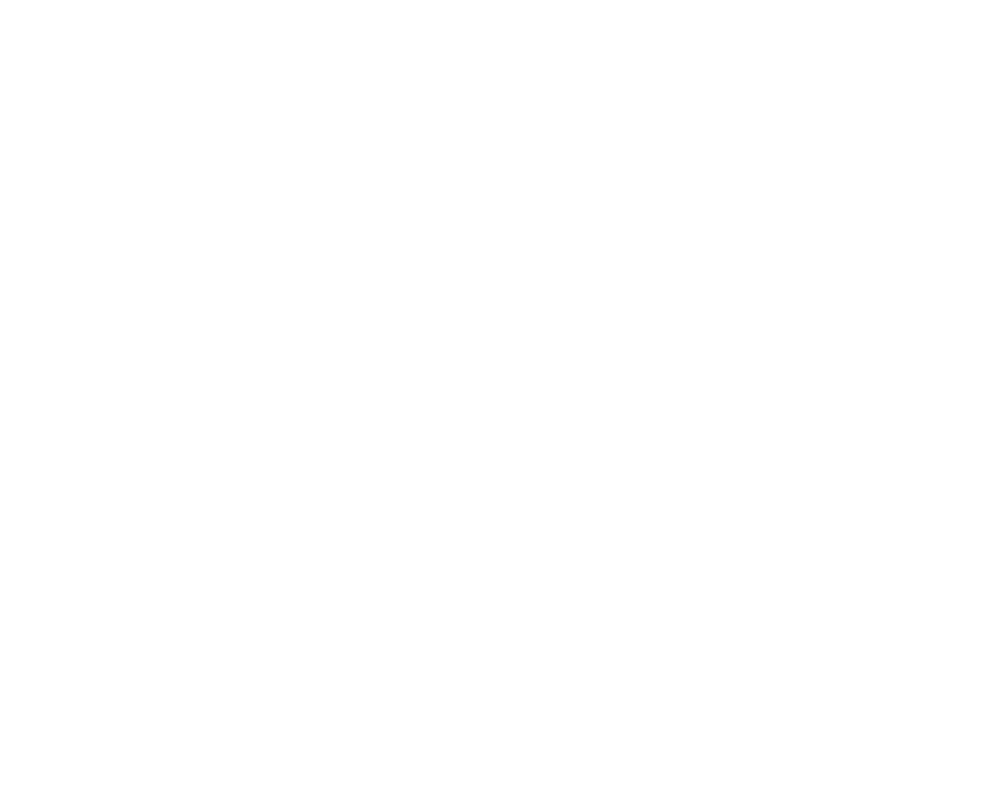
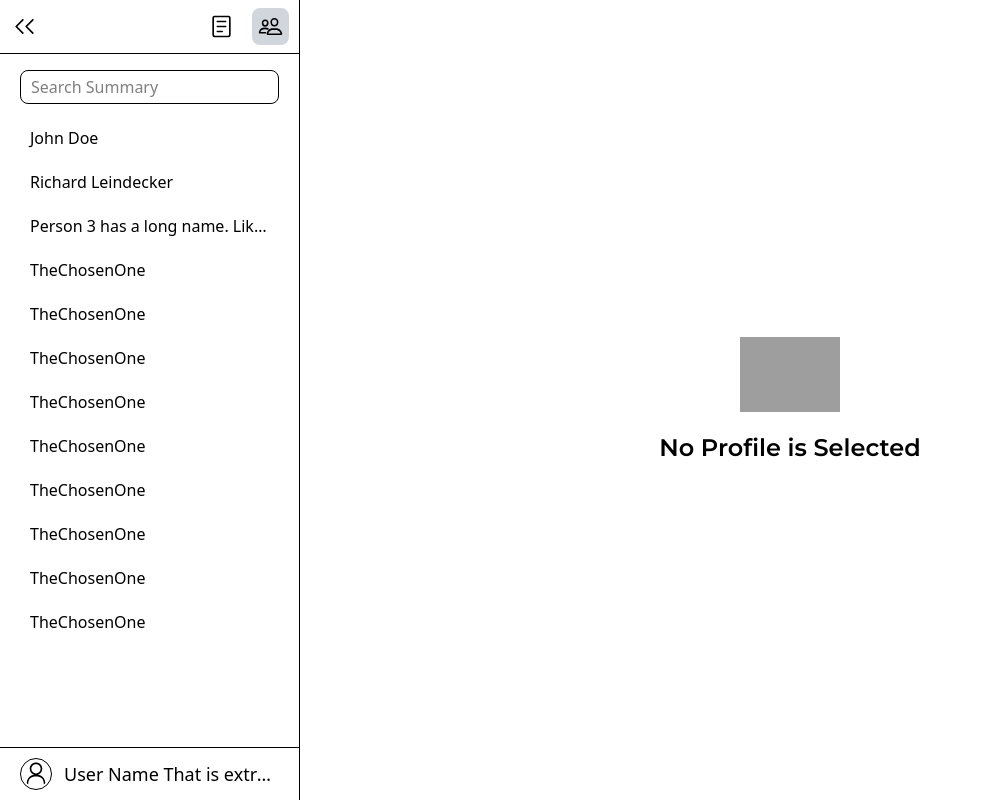
Before and after one commit to andrybc/ai-journal-backend, a React (Vite) app in the folder frontend/: page /relationships in a window 1280 px wide. Before the commit this address had no page. Shown: the whole page, without its empty margins (0-982 px from the left). Built offline with nearby package versions, Linux system fonts and the light colour scheme; grey boxes are pictures that could not be loaded; the HTML template or start-up script is replaced by a standard one.

Commit message:
Fixed changes for pull request

```diff
--- a/frontend/package.json
+++ b/frontend/package.json
@@ -14,7 +14,7 @@
 		"@tailwindcss/vite": "^4.0.12",
 		"react": "^19.0.0",
 		"react-dom": "^19.0.0",
-		"react-router-dom": "^7.3.0",
+		"react-router": "^7.4.0",
 		"tailwindcss": "^4.0.12"
 	},
 	"devDependencies": {
--- a/frontend/src/App.tsx
+++ b/frontend/src/App.tsx
@@ -1,11 +1,11 @@
-import { BrowserRouter as Router, Routes, Route } from "react-router-dom";
-import Summary from "./pages/Summary";
+import { BrowserRouter as Router, Routes, Route } from "react-router";
+import Relationships from "./pages/Relationships";
 
 function App() {
   return (
     <Router>
       <Routes>
-        <Route path="/summary" element={<Summary />} />
+        <Route path="/relationships" element={<Relationships />} />
       </Routes>
     </Router>
   );
--- a/frontend/src/components/SideNav.tsx
+++ b/frontend/src/components/SideNav.tsx
@@ -1,5 +1,5 @@
 import { useEffect, useRef, useState } from "react";
-import { Link } from "react-router-dom";
+import { Link } from "react-router";
 import closeSideNav from "../assets/icons/close-nav-icon.svg";
 import notesPage from "../assets/icons/notes-page-icon.svg";
 import summaryIcon from "../assets/icons/people-summary-icon.svg";
--- a/frontend/tailwind.config.js
+++ /dev/null
@@ -1,8 +0,0 @@
-/** @type {import('tailwindcss').Config} */
-export default {
-  content: ["./index.html", "./src/**/*.{js,ts,jsx,tsx}"],
-  theme: {
-    extend: {},
-  },
-  plugins: [],
-};
```
Also changed, not shown: frontend/src/pages/Relationships.tsx (renamed from frontend/src/pages/summary.tsx), 1 other file (tests, documents, lock files or other folders).
